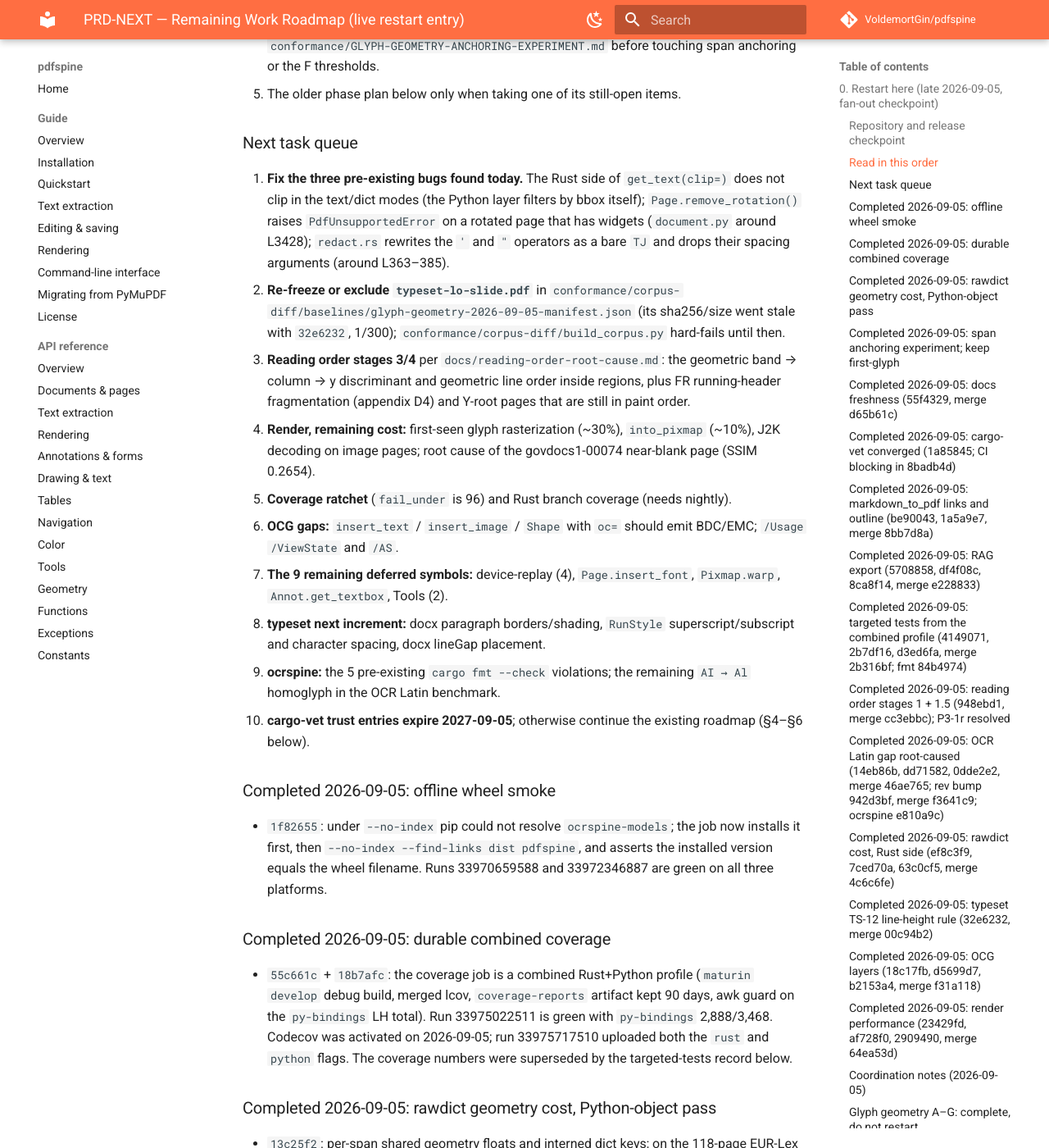
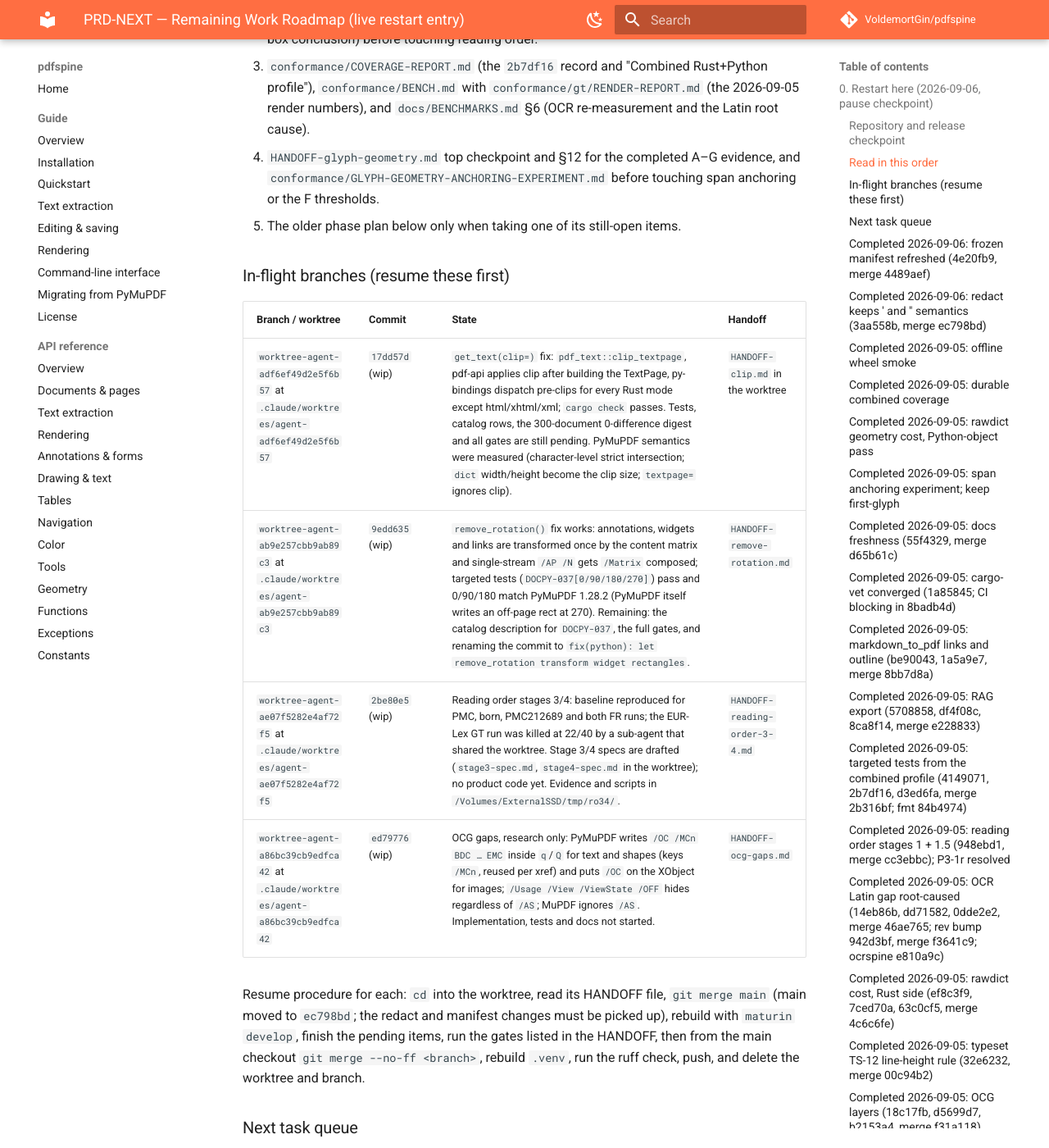
Before and after one commit to VoldemortGin/pdfspine, an MkDocs documentation site: the page built from docs/PRD-NEXT.md, in a window 1280 px wide and 1400 px high, scrolled down 1243 px. Shown: the whole window at 82% size. Built offline with MkDocs 1.6.1 and Material for MkDocs 9.7.7, drawn with Linux system fonts in a browser that asks for light colours; comment, search, counter and statistics services are not loaded; some of the changed text lies outside the part shown.

Commit message:
docs: record the 2026-09-06 pause checkpoint in PRD-NEXT
The weekly model quota ran out with four branches in flight. Section 0 now
lists them with worktree paths, commits, state and HANDOFF files, gives the
resume procedure, records the two merges since the fan-out checkpoint
(refreshed frozen manifest, redact ' and " operator fix), and lays out the
next-phase queue.

Co-Authored-By: Claude Fable 5.1 <noreply@anthropic.com>
Claude-Session: https://claude.ai/code/session_016bWzmi8X8VhBzdPZJoGUhG

```diff
--- a/docs/PRD-NEXT.md
+++ b/docs/PRD-NEXT.md
@@ -1,33 +1,40 @@
 # PRD-NEXT — Remaining Work Roadmap (live restart entry)
 
 > **Use this file first when resuming pdfspine.** This top section is the current
-> checkpoint as of late 2026-09-05 (fan-out checkpoint); it supersedes the morning
-> and evening checkpoints that previously occupied it. Older dated snapshots and
-> completed phase records remain below for history; they do not override this queue.
+> checkpoint as of 2026-09-06 (pause checkpoint: the weekly model quota ran out with
+> four branches in flight); it supersedes the 2026-09-05 morning, evening and
+> fan-out checkpoints. Older dated snapshots and completed phase records remain
+> below for history; they do not override this queue.
 
-## 0. Restart here (late 2026-09-05, fan-out checkpoint)
+## 0. Restart here (2026-09-06, pause checkpoint)
 
 ### Repository and release checkpoint
 
 - Repository: `/Users/linhan/startup/spine/pdfspine`. The published release is still
   `v0.7.1` at `9da7ca6` (annotated tag, GitHub Release, PyPI wheels and sdist all
-  unchanged; `git describe --tags main` reads `v0.7.1-49-g64ea53d`).
-- Local `main` is `64ea53d`: twelve branches merged on top of `a45b66d` (the evening
-  checkpoint) in the order recorded by the "Completed 2026-09-05" sections below
-  (`git log --oneline a45b66d..64ea53d`). `origin/main` reached `f31a118` (OCG);
-  `64ea53d` (render performance) and this PRD update are pushed after it. Verify with
-  `git status -sb` and `git log origin/main -1` before trusting any of this.
-- Local branches: only `main`; zero worktrees. Every fan-out agent worktree and its
-  branch was deleted after its merge, and `glyph-span-size-experiment` with its
-  `/private/tmp/pdfspine-glyph-G` worktree is gone. The stale remote branch
-  `origin/worktree-agent-ab0626e7f9bd0c95d` was still not deleted.
+  unchanged). Nothing since has been released.
+- `main` = `origin/main` = `ec798bd`. On top of the fan-out checkpoint `21d636a`:
+  `4489aef` (merge of `4e20fb9`, refreshed frozen manifest) and `ec798bd` (merge of
+  `3aa558b`, redact `'`/`"` operator fix). CI run 34013201908 on `21d636a` was
+  22/22 green; the two later pushes passed the local pre-push gate (full
+  `cargo test` + pytest). Verify with `git status -sb` and `git log origin/main -1`.
+- **Four branches are in flight, each in its own worktree with a HANDOFF file**; see
+  "In-flight branches" below. They are not merged and must not be deleted.
 - `.venv` extension rule: the pre-push gate does not rebuild the extension. After
   merging any Rust change into `main`, run `maturin develop --release` (with
   `PATH="$PWD/.venv/bin:$PATH"`) before `git push`, or pytest runs against the previous
-  `.so`.
+  `.so`. Also run `.venv/bin/python -m ruff format --check python/pdfspine python/tests
+  scripts` before pushing; branches formatted with another ruff fail the gate.
 - Environment: `target/` is a symlink to `/Volumes/Cargo/target/pdfspine` (`/target`
-  is in `.gitignore`); the Homebrew python3.14 on `PATH` has no `ruff`. LibreOffice
-  26.8.0.3 (brew cask) was reinstalled today for the typeset oracle.
+  is in `.gitignore`); the Homebrew python3.14 on `PATH` has no `ruff`; LibreOffice
+  26.8.0.3 (brew cask) is installed for the typeset oracle. The pre-push gate's
+  `cargo test` was SIGKILLed once while six agents were building concurrently; the
+  rerun passed. Bench corpora live in `fixtures/corpus` and `conformance/gt/corpus-*`
+  (gitignored).
+- Quota: the session limit was hit at 20:40 and again at 01:40 America/Los_Angeles on
+  2026-09-05/06. Agents that stop with a 429 keep their worktree; resume them after
+  the reset rather than restarting. One agent per worktree: two sub-agents sharing a
+  worktree deleted each other's venv and killed a scoring run.
 
 ### Read in this order
 
@@ -44,36 +51,65 @@
    anchoring or the F thresholds.
 5. The older phase plan below only when taking one of its still-open items.
 
+### In-flight branches (resume these first)
+
+| Branch / worktree | Commit | State | Handoff |
+|---|---|---|---|
+| `worktree-agent-adf6ef49d2e5f6b57` at `.claude/worktrees/agent-adf6ef49d2e5f6b57` | `17dd57d` (wip) | `get_text(clip=)` fix: `pdf_text::clip_textpage`, pdf-api applies clip after building the TextPage, py-bindings dispatch pre-clips for every Rust mode except html/xhtml/xml; `cargo check` passes. Tests, catalog rows, the 300-document 0-difference digest and all gates are still pending. PyMuPDF semantics were measured (character-level strict intersection; `dict` width/height become the clip size; `textpage=` ignores clip). | `HANDOFF-clip.md` in the worktree |
+| `worktree-agent-ab9e257cbb9ab89c3` at `.claude/worktrees/agent-ab9e257cbb9ab89c3` | `9edd635` (wip) | `remove_rotation()` fix works: annotations, widgets and links are transformed once by the content matrix and single-stream `/AP /N` gets `/Matrix` composed; targeted tests (`DOCPY-037[0/90/180/270]`) pass and 0/90/180 match PyMuPDF 1.28.2 (PyMuPDF itself writes an off-page rect at 270). Remaining: the catalog description for `DOCPY-037`, the full gates, and renaming the commit to `fix(python): let remove_rotation transform widget rectangles`. | `HANDOFF-remove-rotation.md` |
+| `worktree-agent-ae07f5282e4af72f5` at `.claude/worktrees/agent-ae07f5282e4af72f5` | `2be80e5` (wip) | Reading order stages 3/4: baseline reproduced for PMC, born, PMC212689 and both FR runs; the EUR-Lex GT run was killed at 22/40 by a sub-agent that shared the worktree. Stage 3/4 specs are drafted (`stage3-spec.md`, `stage4-spec.md` in the worktree); no product code yet. Evidence and scripts in `/Volumes/ExternalSSD/tmp/ro34/`. | `HANDOFF-reading-order-3-4.md` |
+| `worktree-agent-a86bc39cb9edfca42` at `.claude/worktrees/agent-a86bc39cb9edfca42` | `ed79776` (wip) | OCG gaps, research only: PyMuPDF writes `/OC /MCn BDC … EMC` inside `q`/`Q` for text and shapes (keys `/MCn`, reused per xref) and puts `/OC` on the XObject for images; `/Usage /View /ViewState /OFF` hides regardless of `/AS`; MuPDF ignores `/AS`. Implementation, tests and docs not started. | `HANDOFF-ocg-gaps.md` |
+
+Resume procedure for each: `cd` into the worktree, read its HANDOFF file, `git merge
+main` (main moved to `ec798bd`; the redact and manifest changes must be picked up),
+rebuild with `maturin develop`, finish the pending items, run the gates listed in the
+HANDOFF, then from the main checkout `git merge --no-ff <branch>`, rebuild `.venv`,
+run the ruff check, push, and delete the worktree and branch.
+
 ### Next task queue
 
-1. **Fix the three pre-existing bugs found today.** The Rust side of
-   `get_text(clip=)` does not clip in the text/dict modes (the Python layer filters
-   by bbox itself); `Page.remove_rotation()` raises `PdfUnsupportedError` on a rotated
-   page that has widgets (`document.py` around L3428); `redact.rs` rewrites the `'`
-   and `"` operators as a bare `TJ` and drops their spacing arguments (around
-   L363–385).
-2. **Re-freeze or exclude `typeset-lo-slide.pdf`** in
-   `conformance/corpus-diff/baselines/glyph-geometry-2026-09-05-manifest.json` (its
-   sha256/size went stale with `32e6232`, 1/300); `conformance/corpus-diff/build_corpus.py`
-   hard-fails until then.
-3. **Reading order stages 3/4** per `docs/reading-order-root-cause.md`: the geometric
-   band → column → y discriminant and geometric line order inside regions, plus FR
-   running-header fragmentation (appendix D4) and Y-root pages that are still in
-   paint order.
-4. **Render, remaining cost:** first-seen glyph rasterization (~30%), `into_pixmap`
-   (~10%), J2K decoding on image pages; root cause of the govdocs1-00074 near-blank
-   page (SSIM 0.2654).
-5. **Coverage ratchet** (`fail_under` is 96) and Rust branch coverage (needs nightly).
-6. **OCG gaps:** `insert_text` / `insert_image` / `Shape` with `oc=` should emit
-   BDC/EMC; `/Usage /ViewState` and `/AS`.
-7. **The 9 remaining deferred symbols:** device-replay (4), `Page.insert_font`,
-   `Pixmap.warp`, `Annot.get_textbox`, Tools (2).
-8. **typeset next increment:** docx paragraph borders/shading, `RunStyle`
-   superscript/subscript and character spacing, docx lineGap placement.
-9. **ocrspine:** the 5 pre-existing `cargo fmt --check` violations; the remaining
-   `AI → Al` homoglyph in the OCR Latin benchmark.
-10. **cargo-vet trust entries expire 2027-09-05**; otherwise continue the existing
-    roadmap (§4–§6 below).
+1. **Finish the four in-flight branches** in this order: clip fix, `remove_rotation`,
+   reading order 3/4, OCG gaps. Each has a HANDOFF with the exact remaining steps.
+2. **govdocs1-00074 near-blank render** (fitz SSIM 0.2654 at baseline): not started;
+   the agent was cut off while reading. Corpus is in `fixtures/corpus`.
+3. **Render, remaining cost:** first-seen glyph rasterization (~30% of text pages),
+   `into_pixmap` (~10%), J2K decoding on image pages. Do this after item 2 so the two
+   do not collide in `pdf-render`.
+4. **The 9 remaining deferred symbols:** device-replay (`Page.run`,
+   `Page.extend_textpage`, `DisplayList.run`, `DisplayList.get_textpage`), then
+   `Page.insert_font`, `Pixmap.warp`, `Annot.get_textbox`,
+   `Tools.set_annot_stem` / `set_subset_fontnames`.
+5. **typeset next increments:** docx paragraph borders/shading (`pBdr` / `shd`),
+   `RunStyle` superscript/subscript and character spacing, docx lineGap placement
+   (confirm Word's behaviour first).
+6. **Coverage:** keep the `fail_under` ratchet (96) moving; enable Rust branch
+   coverage in the CI coverage job on a nightly toolchain.
+7. **OCR and supply chain:** the `AI → Al` homoglyph in the Latin benchmark; the 5
+   pre-existing `cargo fmt --check` violations in ocrspine; a CI check that warns
+   30 days before the cargo-vet trust entries expire (2027-09-05).
+8. **Continue the existing roadmap** (§4–§6 below).
+
+### Completed 2026-09-06: frozen manifest refreshed (`4e20fb9`, merge `4489aef`)
+
+- `build_corpus.py` gained `--manifest OLD --refresh-stale --freeze NEW`, which
+  re-hashes only stale entries and records `previous_sha256` / `previous_size`,
+  `supersedes` and `refreshed_utc`. The new
+  `conformance/corpus-diff/baselines/glyph-geometry-2026-09-05b-manifest.json`
+  (selection `6c7126de…`) differs from the old one in the `typeset-lo-slide.pdf`
+  entry only; the old manifest is untouched so the C–G evidence stays verifiable.
+- Full 300-document words/text re-run against PyMuPDF 1.28.2: totals identical to
+  `glyph-geometry-2026-09-05-summary.json`; 299/300 per-document JSON identical to
+  the local post-G cache, the slide fixture differing only in word boxes.
+
+### Completed 2026-09-06: redact keeps `'` and `"` semantics (`3aa558b`, merge `ec798bd`)
+
+- `redact.rs` now emits an explicit `T*` before a rewritten `'` show and
+  `aw Tw ac Tc T*` before a rewritten `"` show, on both the mappable-font and the
+  verbatim paths. Rust e2e `REDACT-TEXT-010..013` fail on the old code and pass now;
+  `PYM4-REDACT-003` checks surviving word boxes against an explicit-operator page
+  (PyMuPDF 1.28.2 itself drops the leading when redacting `'`/`"` text, so it cannot
+  serve as the oracle for that form). The pre-push gate ran the full workspace tests
+  and pytest on the merge.
 
 ### Completed 2026-09-05: offline wheel smoke
 
```
